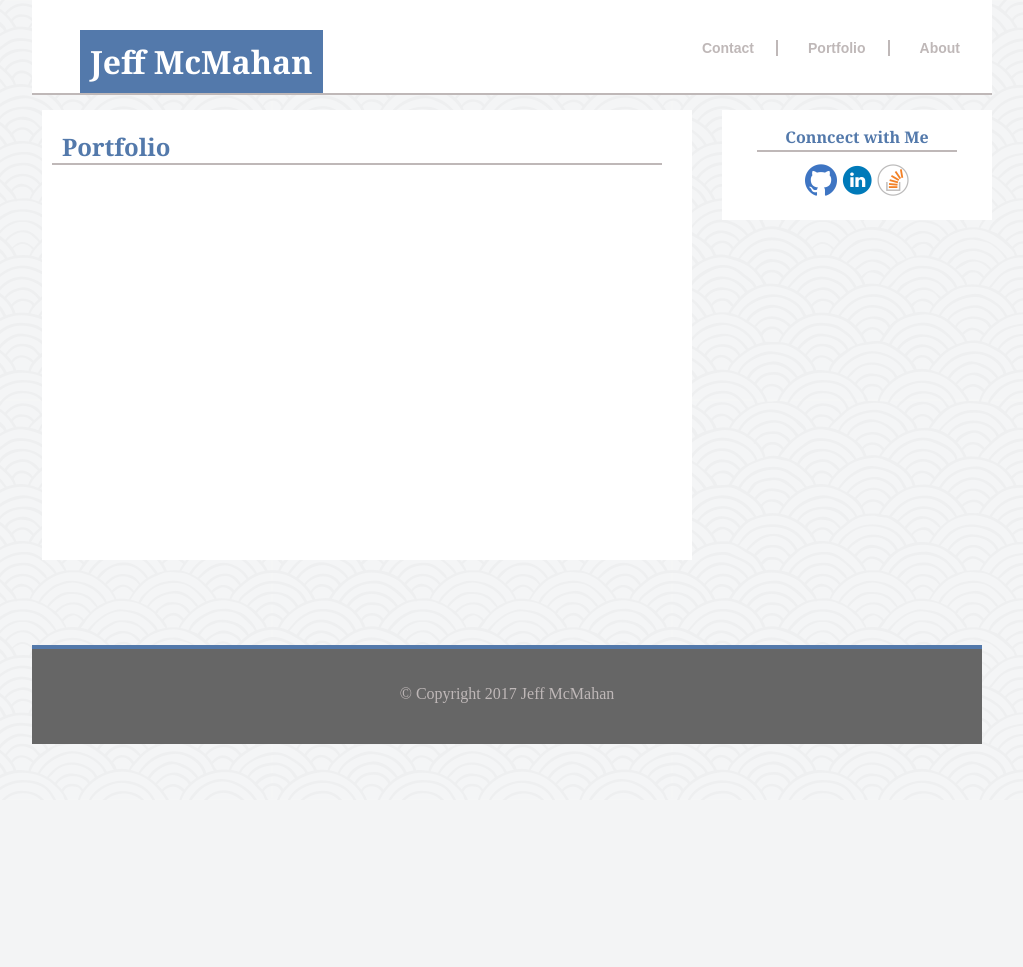
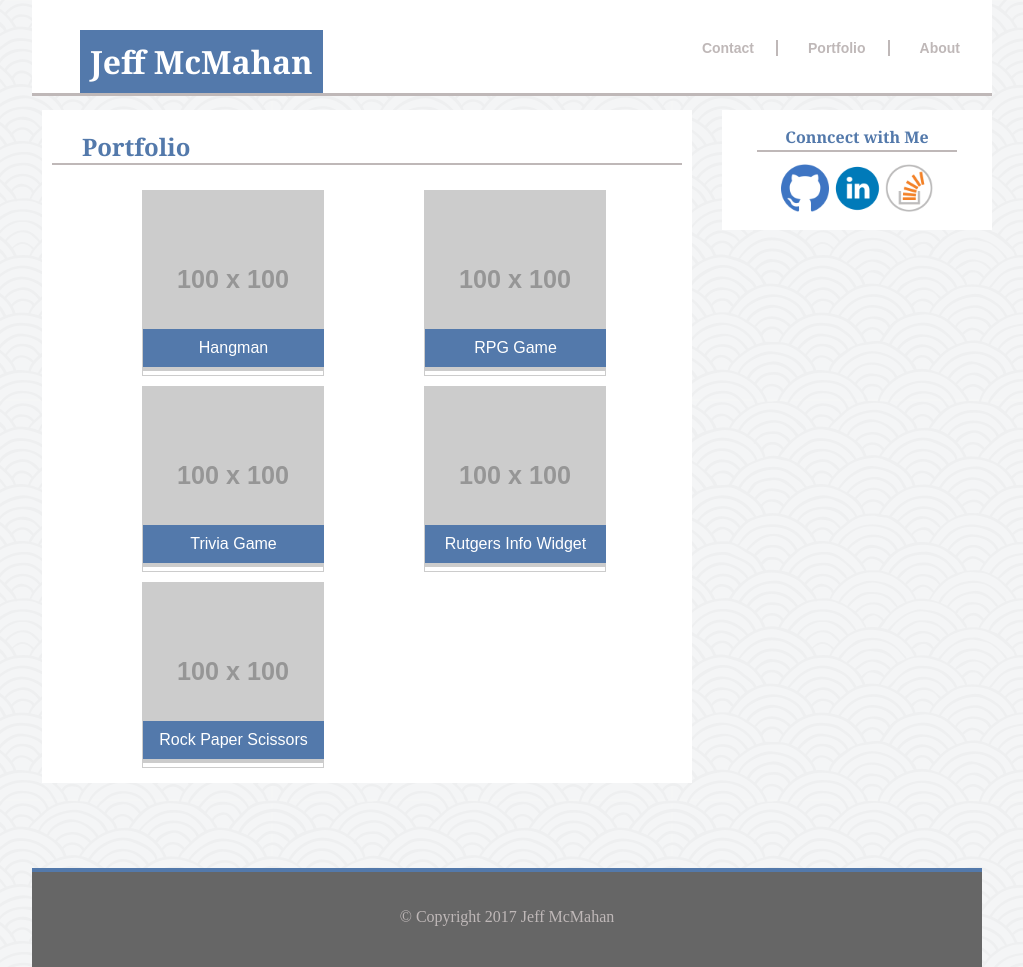
Before and after one commit to jjm552/Basic-Portfolio, a PHP site: page /portfolio.html in a window 1280 px wide. Shown: the whole page, without its empty margins (128-1151 px from the left). Before the commit the page ends 744 px from the top, so only its background shows below. Run offline with PHP 8.4, Linux system fonts and the light colour scheme; grey boxes labelled with a size stand in for pictures from a placeholder-image service; some libraries are stand-ins or nearby versions.

Commit message:
removed unnecessary css elemets, updated icon size on all 3 html, added image gallery to portfolio.html

```diff
--- a/assets/css/style.css
+++ b/assets/css/style.css
@@ -14,7 +14,7 @@ h1{
 	color: #ffffff;
 	font-weight: bold;
 	float: left;
-	width: auto;
+	/**width: auto;**/
 	padding: 10px;
 	margin:30px 0px 0px 5%;
 	font-family: 'georgia', Times, Times New Roman, serif;
@@ -25,7 +25,7 @@ h2{
 	color: #5379ab;
 	font-weight: bold;
 	width:600px;
-	padding-left: 10px;
+	padding-left: 30px;
 	border-bottom: solid #bfb8b8 2px;
 	border-left-width: 10px;
 	margin-left: 10px;
@@ -34,7 +34,7 @@ h2{
 
 h3{
 	float: right;
-	margin-right: 10%;
+	/**margin-right: 10%;**/
 	margin: 40px 10px 0px 20px;
 	padding-right: 10px;
 	/** padding-right: 12px; **/
@@ -49,8 +49,8 @@ h3{
 }
 
 .footer{
-	position: relative;
-	clear: both;
+	/**position: relative;**/
+	/**clear: both;**/
 	background: #666666;
 	color: #bfb8b8;
 	text-align: center;
@@ -65,24 +65,25 @@ h3{
 	width: 50%;
 }**/
 .contain1{
-	clear: both;
+	/**clear: both;**/
 	position: absolute;
-	margin: 0;
+	/**margin: 0;**/
 	width: 960px;
 	background: white;
-	border-bottom: solid #bfb8b8 2px;
+	border-bottom: solid #bfb8b8 3px;
 }
 
 .contain2{
 	float: left;
 	margin: 110px 10px 30px 10px;
+	padding-bottom: 10px;
 	background: white;
 	width: 650px;
-	height: 450px;
+	height: auto;
 }
 
 .contain3{
-	position: relative;
+	/**position: relative;**/
 	float: right;
 	margin: 110px 0 0 0;
 	width: 270px;
@@ -92,7 +93,7 @@ h3{
 
 .contain3a{
 	position: absolute;
-	float: right;
+	/**float: right;**/
 	margin: 110px 0 0 725px;
 	text-align: center;
 	width: 200px;
@@ -106,15 +107,15 @@ h3{
 
 .contain3b{
 	position: absolute;
-	float: right;
+	/**float: right;**/
 	margin: 154px 0 0 690px;
 	padding: 10px 0 14px 0;
 	text-align: center;
 	width: 270px;
 	background: white;
-	color: #4aaaa5;
-	font-weight: bold;
-	font-family: 'Georgia', Times, Times New Roman, serif;
+	/**color: #4aaaa5;**/
+	/**font-weight: bold;**/
+	/**font-family: 'Georgia', Times, Times New Roman, serif;**/
 }
 
 .about{
@@ -170,3 +171,29 @@ input[type=submit] {
     margin: 4px 2px 0 8px;
     cursor: pointer;
 }
+
+.Pimg {
+	margin: 5px 0 5px 100px;
+    border: 1px solid #ccc;
+    float: left;
+    width: 180px;
+}
+
+.Pimg:hover {
+    border: 1px solid #777;
+}
+
+.Pimg img {
+    width: 100%;
+    height: auto;
+}
+
+.desc {
+	background: #5379ab;
+	position: absolute;
+	padding: 10px 0px 10px 0px;
+	width: 181px;
+    text-align: center;
+    font-family: 'Arial', 'Helvetica Neue', Helvetica, sans-serif;
+    color: white;
+    margin: -46px 0 0 0;
--- a/contact.html
+++ b/contact.html
@@ -42,11 +42,11 @@
 
 		<div class="contain3b">
 			<section id="social">
-				<a href="http://www.github.com/jjm552" target="_blank"><img src="assets/images/1484536668_Github.png" alt="Jeff McMahan Github" width=32 height=32></a>
+				<a href="http://www.github.com/jjm552" target="_blank"><img src="assets/images/1484536668_Github.png" alt="Jeff McMahan Github" width=48 height=48></a>
 
-				<a href="https://www.linkedin.com/in/jeff-mcmahan-5460b51b" target="_blank"><img src="assets/images/1484536698_linkedin_circle_color.png" alt="Jeff McMahan Linkedin" width=32 height=32></a>
+				<a href="https://www.linkedin.com/in/jeff-mcmahan-5460b51b" target="_blank"><img src="assets/images/1484536698_linkedin_circle_color.png" alt="Jeff McMahan Linkedin" width=48 height=48></a>
 
-				<a href="http://stackoverflow.com/users/7212028/jeff-mcmahan" target="_blank"><img src="assets/images/1484536737_stackoverflow.png" alt="Jeff McMahan Stack Overflow" width=32 height=32></a>
+				<a href="http://stackoverflow.com/users/7212028/jeff-mcmahan" target="_blank"><img src="assets/images/1484536737_stackoverflow.png" alt="Jeff McMahan Stack Overflow" width=48 height=48></a>
 			</section>
 		</div>
 	</div>
--- a/portfolio.html
+++ b/portfolio.html
@@ -19,6 +19,35 @@
 	<div class="contain2">
 		<h2>Portfolio</h2>
 
+		<div class="Pimg">
+  			<a target="_blank" href="#">
+    		<img src="https://placehold.it/100x100" alt="Something" width="100" height="100"></a>
+  		<div class="desc">Hangman</div>
+		</div>
+
+		<div class="Pimg">
+  			<a target="_blank" href="#">
+    		<img src="https://placehold.it/100x100" alt="Something" width="100" height="100"></a>
+  		<div class="desc">RPG Game</div>
+		</div>
+
+		<div class="Pimg">
+  			<a target="_blank" href="#">
+    		<img src="https://placehold.it/100x100" alt="Something" width="100" height="100"></a>
+  		<div class="desc">Trivia Game</div>
+		</div>
+
+		<div class="Pimg">
+  			<a target="_blank" href="#">
+    		<img src="https://placehold.it/100x100" alt="Something" width="100" height="100"></a>
+  		<div class="desc">Rutgers Info Widget</div>
+		</div>
+
+  		<div class="Pimg">
+  			<a target="_blank" href="#">
+    		<img src="https://placehold.it/100x100" alt="Something" width="100" height="100"></a>
+  		<div class="desc">Rock Paper Scissors</div>
+		</div>
 	</div>
 
 	<div>
@@ -33,11 +62,11 @@
 
 		<div class="contain3b">
 			<section id="social">
-				<a href="http://www.github.com/jjm552" target="_blank"><img src="assets/images/1484536668_Github.png" alt="Jeff McMahan Github" width=32 height=32></a>
+				<a href="http://www.github.com/jjm552" target="_blank"><img src="assets/images/1484536668_Github.png" alt="Jeff McMahan Github" width=48 height=48></a>
 
-				<a href="https://www.linkedin.com/in/jeff-mcmahan-5460b51b" target="_blank"><img src="assets/images/1484536698_linkedin_circle_color.png" alt="Jeff McMahan Linkedin" width=32 height=32></a>
+				<a href="https://www.linkedin.com/in/jeff-mcmahan-5460b51b" target="_blank"><img src="assets/images/1484536698_linkedin_circle_color.png" alt="Jeff McMahan Linkedin" width=48 height=48></a>
 
-				<a href="http://stackoverflow.com/users/7212028/jeff-mcmahan" target="_blank"><img src="assets/images/1484536737_stackoverflow.png" alt="Jeff McMahan Stack Overflow" width=32 height=32></a>
+				<a href="http://stackoverflow.com/users/7212028/jeff-mcmahan" target="_blank"><img src="assets/images/1484536737_stackoverflow.png" alt="Jeff McMahan Stack Overflow" width=48 height=48></a>
 			</section>
 		</div>
 	</div>
```
Also changed, not shown: index.html (+4 -4 lines).
